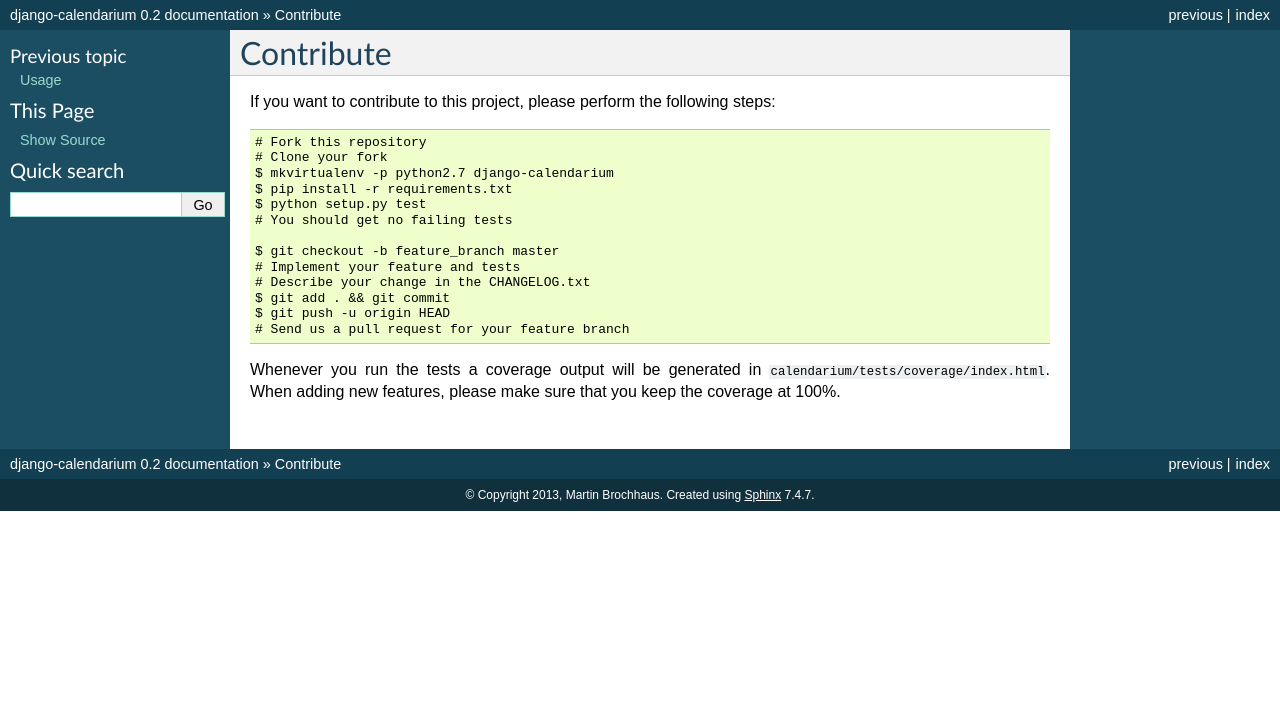
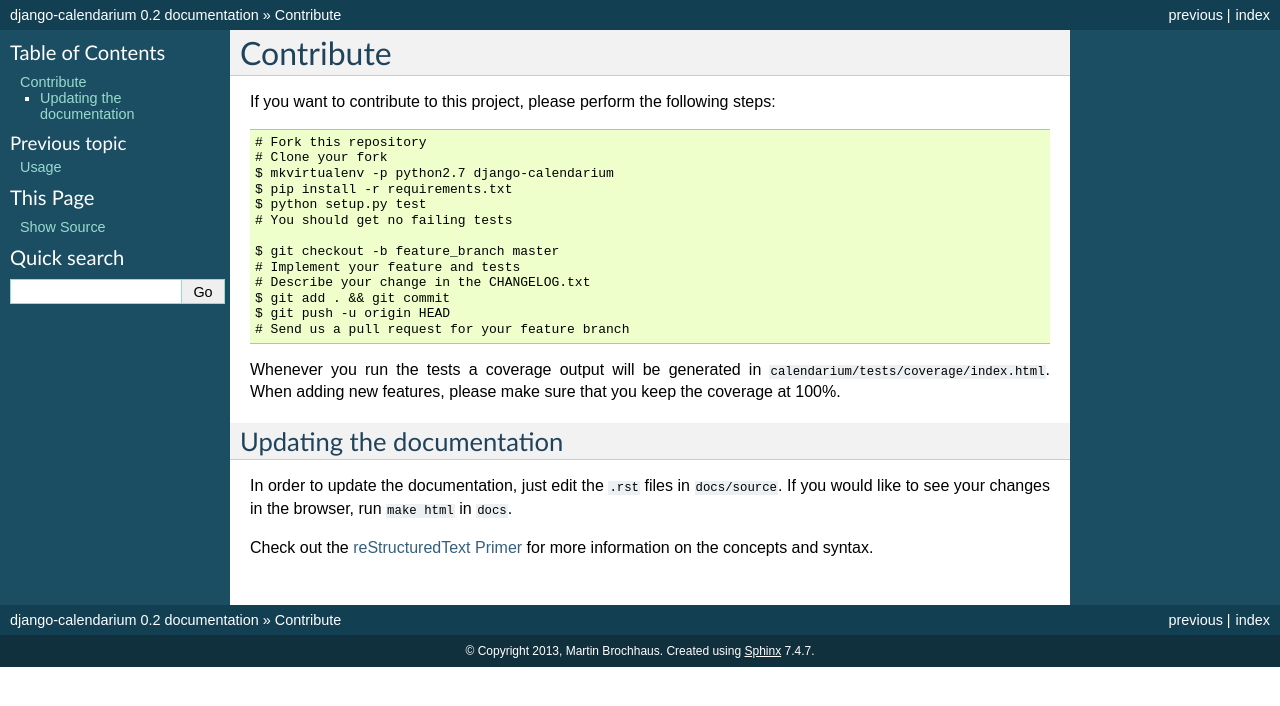
Before and after one commit to bitlabstudio/django-calendarium, a Sphinx documentation site: the page built from docs/source/contribute.rst, in a window 1280 px wide. Shown: the top 706 px of the page. Built offline with Sphinx 7.4.7, drawn with Linux system fonts in a browser that asks for light colours.

Commit message:
Added hint about generating the docs to the docs

```diff
--- a/docs/source/contribute.rst
+++ b/docs/source/contribute.rst
@@ -20,3 +20,14 @@ If you want to contribute to this project, please perform the following steps::
 Whenever you run the tests a coverage output will be generated in
 ``calendarium/tests/coverage/index.html``. When adding new features, please
 make sure that you keep the coverage at 100%.
+
+
+Updating the documentation
+--------------------------
+
+In order to update the documentation, just edit the ``.rst`` files in
+``docs/source``. If you would like to see your changes in the browser, run
+``make html`` in ``docs``.
+
+Check out the `reStructuredText Primer <http://sphinx-doc.org/rest.html>`_ for
+more information on the concepts and syntax.
```
